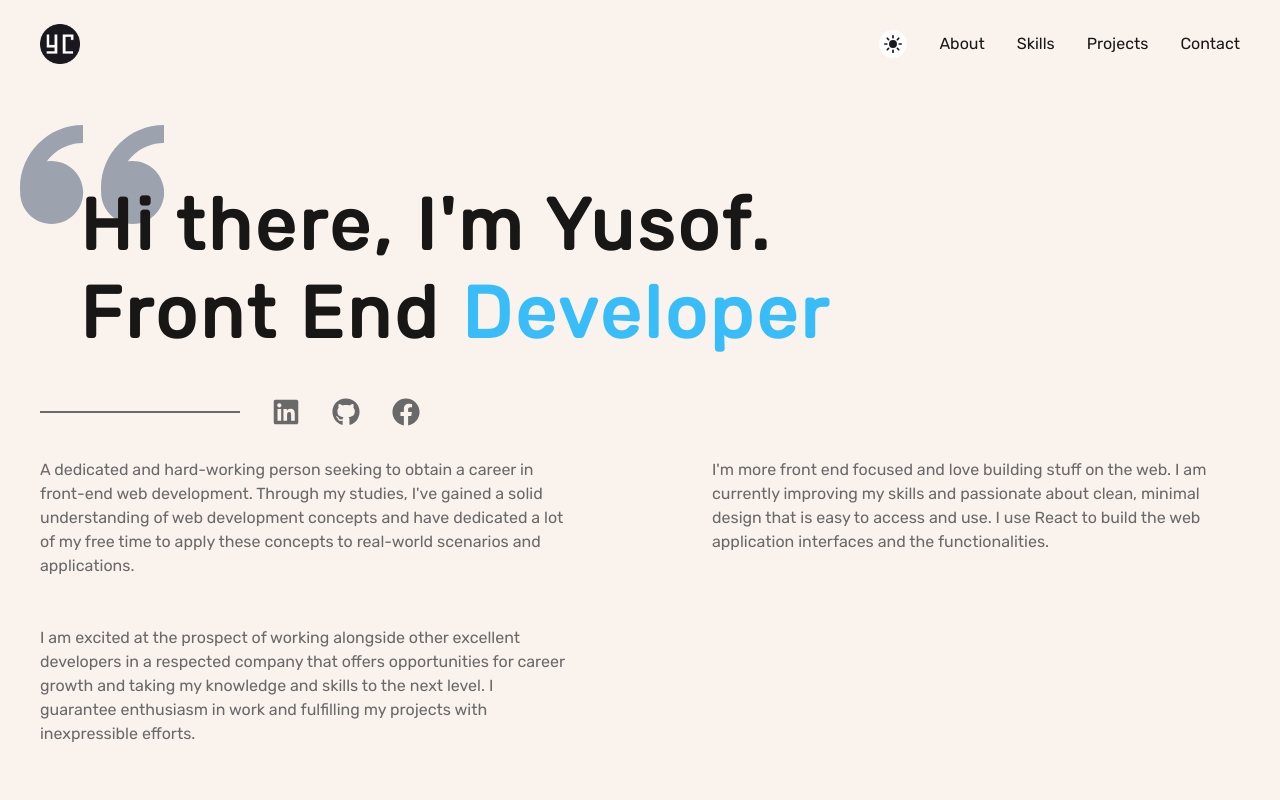
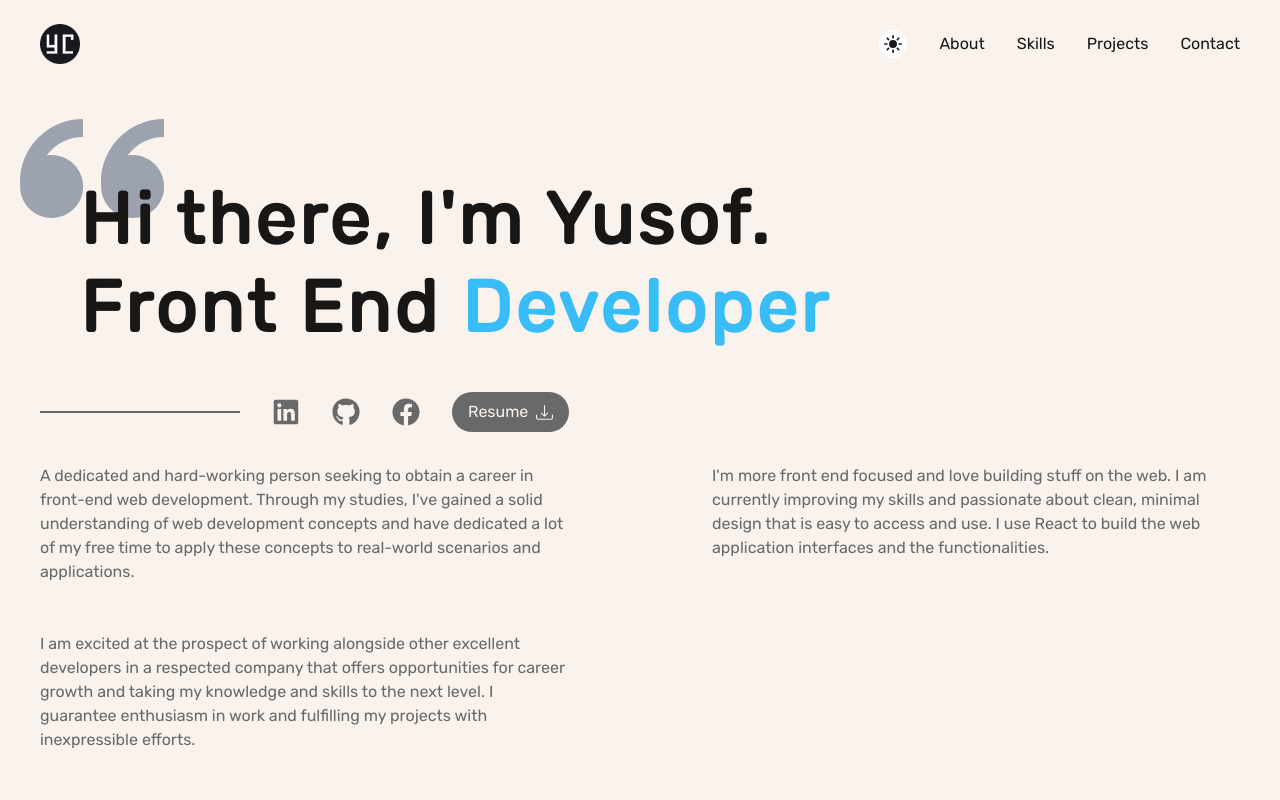
Before and after one commit to yusof29/yusofcodes, a React (Create React App) app: page / in a window 1280 px wide. Shown: the top 800 px of the page. Built offline with nearby package versions, Linux system fonts and the light colour scheme.

Commit message:
added resume button

```diff
--- a/src/components/Hero.jsx
+++ b/src/components/Hero.jsx
@@ -2,6 +2,8 @@ import React from "react";
 
 import { FaGithub, FaFacebook, FaLinkedin } from "react-icons/fa";
 import { ImQuotesLeft } from "react-icons/im";
+import { BsDownload } from "react-icons/bs";
+
 import { motion } from "framer-motion";
 
 const Hero = () => {
@@ -44,12 +46,12 @@ const Hero = () => {
 
         {/* socials div */}
         <motion.div
-          className="text-lightsecondary dark:text-darksecondary text-2xl flex items-center space-x-8 mt-2 w-full"
+          className="text-lightsecondary dark:text-darksecondary text-2xl flex items-center gap-8 mt-2 w-full"
           initial={{ x: "-100vw" }}
           animate={{ x: 0 }}
           transition={{ duration: 1.5 }}
         >
-          <div className="border-b-2 border-lightsecondary dark:border-darksecondary w-1/3 sm:w-1/6"></div>
+          <div className="border-b-2 border-lightsecondary dark:border-darksecondary w-1/3 sm:w-1/6 hidden sm:block"></div>
           <a
             className="hover:text-[#0072b1] hover:drop-shadow-2xl transition ease-in duration-300 transform hover:scale-105"
             href="https://www.linkedin.com/in/yusofpaciente"
@@ -76,6 +78,17 @@ const Hero = () => {
             title="Facebook - Yusof Paciente"
           >
             <FaFacebook size={28} />
+          </a>
+          <a
+            className="transition ease-in duration-300 hover:bg-sky-400 flex items-center justify-center gap-2 py-2 px-4 bg-lightsecondary rounded-full text-base dark:bg-bglight text-bglight dark:text-bgdark dark:hover:bg-sky-400"
+            href="../assets/resume/Paciente_Yusof_Resume.pdf"
+            download
+            target="_blank"
+            rel="noreferrer noopener"
+            title="Download Resume - Yusof Paciente"
+          >
+            Resume
+            <BsDownload size={17} />
           </a>
         </motion.div>
 
```
Also changed, not shown: 1 other file (tests, documents, lock files or other folders).
